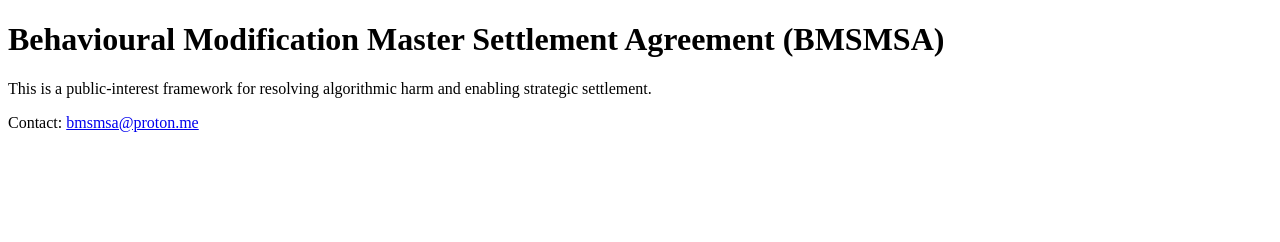
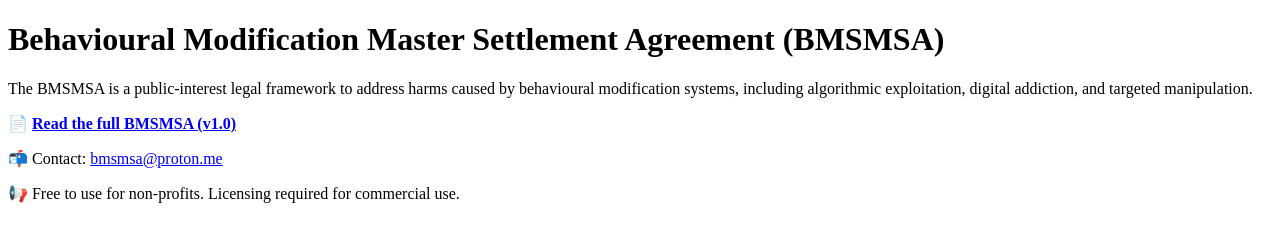
Before and after one commit to bms-msa/BMS-MSA, a plain HTML site: page index.html in a window 1280 px wide. Drawn offline with Linux system fonts and the light colour scheme.

Commit message:
Update index.html

```diff
--- a/index.html
+++ b/index.html
@@ -1,12 +1,23 @@
 <!DOCTYPE html>
-<html>
+<html lang="en">
 <head>
   <meta charset="UTF-8">
-    <title>BMSMSA Campaign</title>
+  <title>BMSMSA – Behavioural Modification Master Settlement Agreement</title>
 </head>
 <body>
   <h1>Behavioural Modification Master Settlement Agreement (BMSMSA)</h1>
-    <p>This is a public-interest framework for resolving algorithmic harm and enabling strategic settlement.</p>
-    <p>Contact: <a href="mailto:bmsmsa@proton.me">bmsmsa@proton.me</a></p>
+  <p>
+    The BMSMSA is a public-interest legal framework to address harms caused by behavioural modification systems,
+    including algorithmic exploitation, digital addiction, and targeted manipulation.
+  </p>
+  <p>
+    📄 <strong><a href="https://github.com/bms-msa/BMS-MSA/blob/main/BMSMSA-v1.0.md" target="_blank">Read the full BMSMSA (v1.0)</a></strong>
+  </p>
+  <p>
+    📬 Contact: <a href="mailto:bmsmsa@proton.me">bmsmsa@proton.me</a>
+  </p>
+  <p>
+    📢 Free to use for non-profits. Licensing required for commercial use.
+  </p>
 </body>
 </html>
```
Lines whose indentation alone changed are shown as unchanged.
